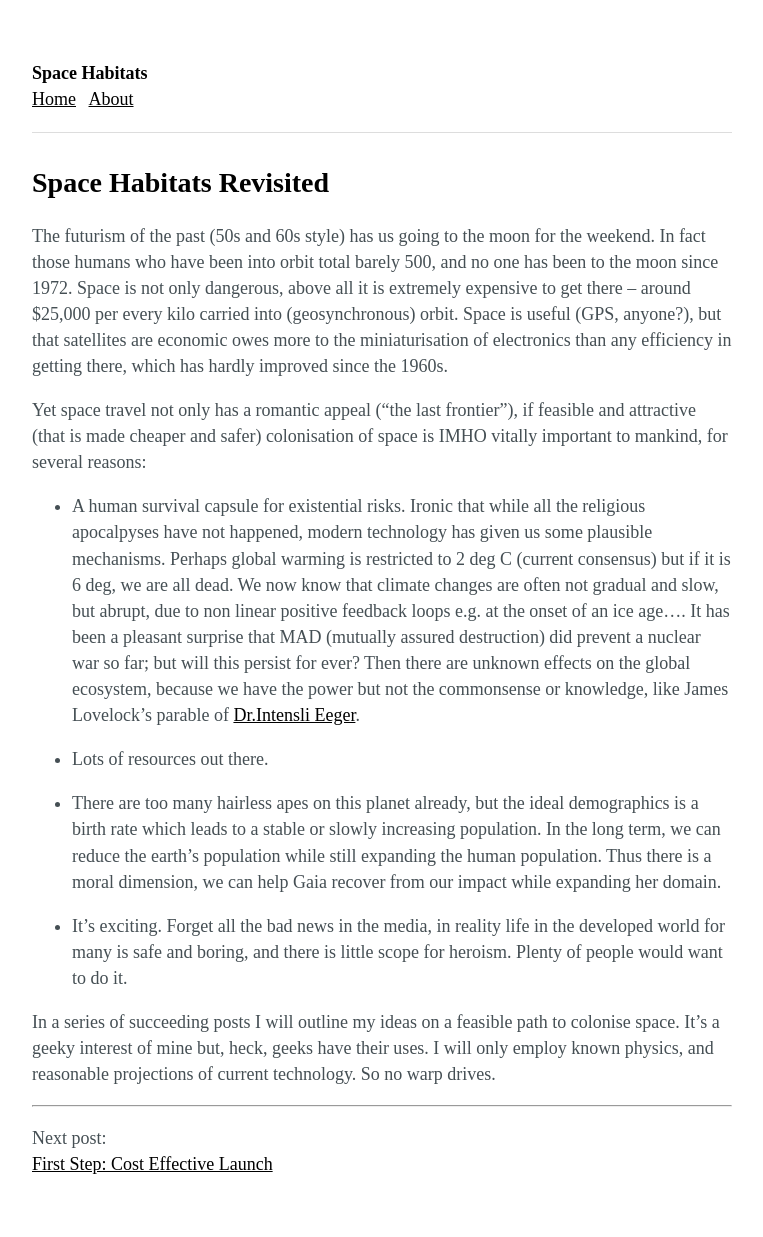
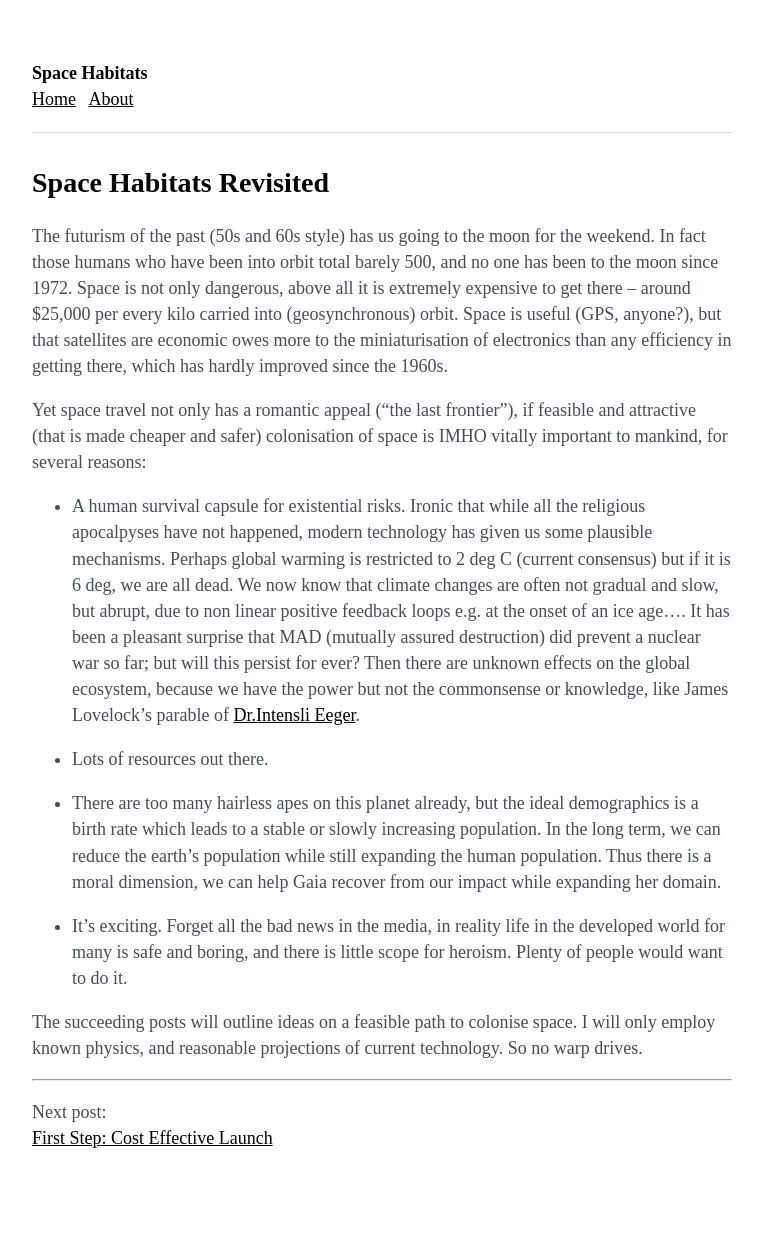
Before and after one commit to ffub/space-habitats, a Jekyll site: the page built from _posts/2016-04-22-space-habitats-revisited.markdown, in a window 1280 px wide. Shown: the whole page, without its empty margins (258-1021 px from the left). Built offline with Jekyll 4.4.1, drawn with Linux system fonts in a browser that asks for light colours; after the commit the page ends 1211 px from its top, so only the background shows below that.

Commit message:
Updated Space Habitats Revisited

```diff
--- a/_posts/2016-04-22-space-habitats-revisited.markdown
+++ b/_posts/2016-04-22-space-habitats-revisited.markdown
@@ -15,6 +15,6 @@ Yet space travel not only has a romantic appeal (“the last frontier”), if fe
 
 - It’s exciting. Forget all the bad news in the media, in reality life in the developed world for many is safe and boring, and there is little scope for heroism. Plenty of people would want to do it.
 
-In a series of succeeding posts I will outline my ideas on a feasible path to colonise space. It’s a geeky interest of mine but, heck, geeks have their uses. I will only employ known physics, and reasonable projections of current technology. So no warp drives.
+The succeeding posts will outline ideas on a feasible path to colonise space. I will only employ known physics, and reasonable projections of current technology. So no warp drives.
 
 [1]: https://books.google.co.uk/books?id=xW_T4jV9mFAC&pg=PA132&lpg=PA132&dq=INTENSLI+EEGER&source=bl&ots=azMPOQ2lyz&sig=ehd3QZ_6tzLH6Wv-1NvQcVxYcUQ&hl=en&sa=X&ved=0ahUKEwj8osetnKPMAhXhKcAKHTJ-BDIQ6AEIHjAA#v=onepage&q=INTENSLI%20EEGER&f=false
```
